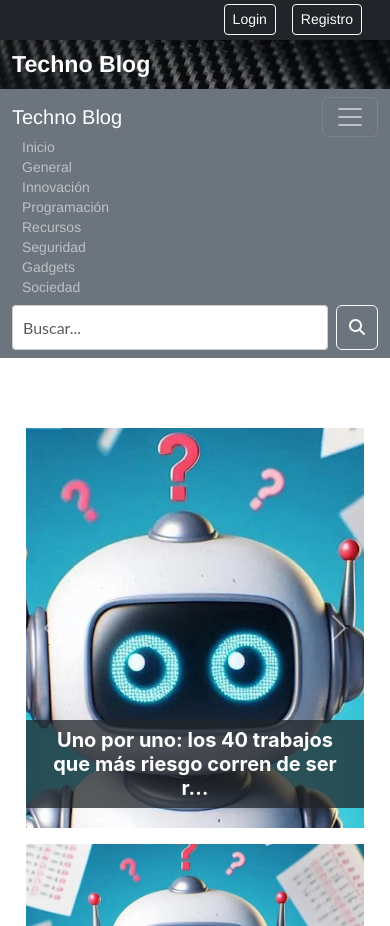
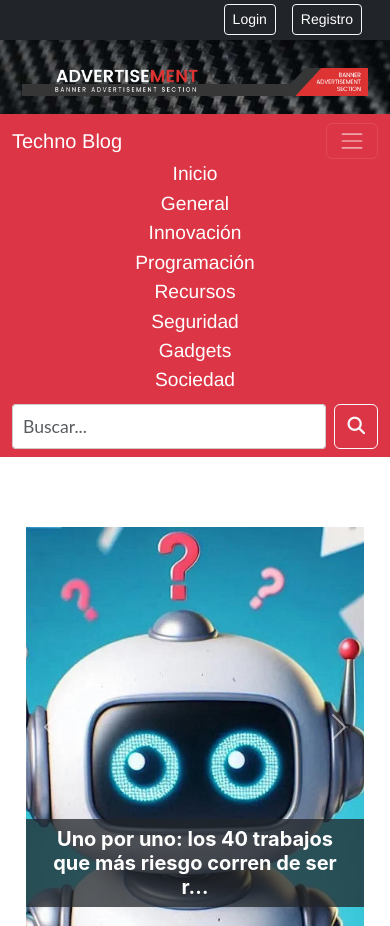
Before and after one commit to CHardy21/TF-Django, a Django app: page / in a window 390 px wide, after a click that opens the changed part. Shown: the top 926 px of the page. Run offline with Django 5.2, Linux system fonts and the light colour scheme; data comes from the database, SQL or seed files in the repository.

Commit message:
Header.html refactoring completed

```diff
--- a/static/css/my-style.css
+++ b/static/css/my-style.css
@@ -13,13 +13,16 @@ body {
   height: 40px;
   font-size: 0.9rem;
 }
+
 .top-user-bar a {
   color: white !important;
-  text-decoration: none; /* Opcional: elimina el subrayado */
+  text-decoration: none;
+  /* Opcional: elimina el subrayado */
 }
 
 .top-user-bar a:hover {
-  color: #f0f0f0; /* Opcional: color más claro al pasar el mouse */
+  color: #f0f0f0;
+  /* Opcional: color más claro al pasar el mouse */
 }
 
 
@@ -34,8 +37,95 @@ header {
   background-position: center;
 }
 
-.navbar-nav .nav-link {
+
+
+/* Pantallas grandes: branding y banner en la misma fila */
+.top-bar {
+  display: flex;
+  flex-wrap: nowrap;
+  align-items: center;
+  justify-content: space-between;
+}
+
+.site-banner img {
+  max-height: 100px;
+  height: auto;
+  width: auto;
+  padding: 10px;
+}
+
+/* Pantallas chicas: ocultar branding y centrar banner */
+@media (max-width: 768px) {
+  .site-branding {
+    display: none !important;
+  }
+
+  .top-bar {
+    flex-direction: column;
+    align-items: center;
+  }
+
+  .site-banner {
+    width: 100%;
+    display: flex;
+    justify-content: center;
+    margin-top: 10px;
+  }
+
+  .site-banner img {
+    max-width: 100%;
+    max-height: 120px;
+    height: auto;
+  }
+}
+
+
+/* Navbar styles */
+.navbar-brand,
+.navbar-brand:hover,
+.navbar-brand:focus,
+.navbar-brand:active {
+  color: #fff !important;
+  text-decoration: none;
+}
+
+.navbar-brand:hover {
+  text-shadow: 0 0 5px rgba(255, 255, 255, 0.6);
+}
+
+
+.navbar-nav {
+  height: 100%;
+  display: flex;
+  align-items: center;
+}
+
+.navbar .nav-link {
+  color: #fff !important;
+  font-size: 1.2rem !important;
   font-weight: 500;
+}
+
+.navbar .nav-link:hover {
+  color: #ffc107 !important;
+  transition: color 0.3s ease;
+}
+
+.navbar .nav-item {
+  height: 100%;
+  display: flex;
+  align-items: center;
+  border-bottom: 2px solid transparent;
+  transition: border-color 0.3s ease;
+}
+
+.navbar .nav-item:hover {
+  border-bottom: 2px solid #ffc107;
+}
+
+.navbar input[type="search"],
+.navbar button {
+  font-size: 1.1rem;
 }
 
 img.rounded-circle {
--- a/templates/base.html
+++ b/templates/base.html
@@ -13,8 +13,6 @@
     <meta charset="utf-8" />
     <meta name="viewport" content="width=device-width, initial-scale=1, shrink-to-fit=no" />
 
-    <script src="https://cdn.jsdelivr.net/npm/bootstrap@5.3.0/dist/js/bootstrap.bundle.min.js"></script>
-
     <!-- Bootstrap CSS v5.2.1 -->
     <link href="https://cdn.jsdelivr.net/npm/bootstrap@5.3.2/dist/css/bootstrap.min.css" rel="stylesheet" integrity="sha384-T3c6CoIi6uLrA9TneNEoa7RxnatzjcDSCmG1MXxSR1GAsXEV/Dwwykc2MPK8M2HN" crossorigin="anonymous" />
     <link rel="stylesheet" href="https://cdn.jsdelivr.net/npm/bootstrap-icons@1.10.5/font/bootstrap-icons.css" />
@@ -25,6 +23,7 @@
     <link rel="stylesheet" href="{% static 'css/my-style.css' %}?v={{ timestamp }}" />
 
     {% block extra_css %}
+
     {% endblock %}
   </head>
 
@@ -79,9 +78,7 @@
 
       <!-- Bootstrap JavaScript Libraries -->
       {% comment %} <script src="https://cdn.jsdelivr.net/npm/@popperjs/core@2.11.8/dist/umd/popper.min.js" integrity="sha384-I7E8VVD/ismYTF4hNIPjVp/Zjvgyol6VFvRkX/vR+Vc4jQkC+hVqc2pM8ODewa9r" crossorigin="anonymous"></script> {% endcomment %}
-      <script src="https://cdn.jsdelivr.net/npm/bootstrap@5.3.0/dist/js/bootstrap.bundle.min.js"></script>
-
-      <script src="https://cdn.jsdelivr.net/npm/bootstrap@5.3.2/dist/js/bootstrap.min.js" integrity="sha384-BBtl+eGJRgqQAUMxJ7pMwbEyER4l1g+O15P+16Ep7Q9Q+zqX6gSbd85u4mG4QzX+" crossorigin="anonymous"></script>
+      <script src="https://cdn.jsdelivr.net/npm/bootstrap@5.3.2/dist/js/bootstrap.bundle.min.js"></script>
     </div>
   </body>
 </html>
--- a/templates/header.html
+++ b/templates/header.html
@@ -1,33 +1,47 @@
 {% load static %}
 <header class="bg-dark text-white pt-2">
-  <div class="container-fluid d-flex justify-content-between align-items-center">
-    <!-- Branding -->
-    <div class="d-flex align-items-center">
-      <a href="/" class="text-white text-decoration-none fs-3 fw-bold">Techno Blog</a>
+  <!-- Top Bar -->
+  <div class="container-fluid top-bar d-flex flex-wrap align-items-center justify-content-between">
+    <!-- Branding (solo visible en pantallas medianas o mayores) -->
+    <div class="site-branding d-none d-md-flex align-items-center">
+      <a href="/" class="text-white text-decoration-none fs-1 fw-bold">Techno Blog</a>
+    </div>
+
+    <!-- Banner -->
+    <div class="site-banner">
+      <img src="{% static 'banners/banner-promo-demo.png' %}" alt="Banner promocional" class="img-fluid" />
     </div>
   </div>
 
   <!-- Navigation -->
-  <nav class="navbar navbar-expand-lg navbar-dark bg-secondary mt-2">
+  <nav class="navbar navbar-expand-lg navbar-dark bg-danger mt-2">
     <div class="container-fluid">
       <a class="navbar-brand d-lg-none" href="/">Techno Blog</a>
-      <button class="navbar-toggler" type="button" data-bs-toggle="collapse" data-bs-target="#mainNavbar">
-        <span class="navbar-toggler-icon"></span>
-      </button>
+      <button class="navbar-toggler" type="button" data-bs-toggle="collapse" data-bs-target="#mainNavbar"><span class="navbar-toggler-icon"></span></button>
 
       <div class="collapse navbar-collapse" id="mainNavbar">
         <ul class="navbar-nav me-auto mb-2 mb-lg-0">
-          <li class="nav-item"><a class="nav-link" href="/">Inicio</a></li>
-          <li class="nav-item"><a class="nav-link" href="/posts/">General</a></li>
-          <li class="nav-item"><a class="nav-link" href="/posts/categoria/2/">Innovación</a></li>
-          <li class="nav-item"><a class="nav-link" href="/posts/categoria/3/">Programación</a></li>
-          <li class="nav-item"><a class="nav-link" href="/posts/categoria/4/">Recursos</a></li>
-          <li class="nav-item"><a class="nav-link" href="/posts/categoria/5/">Seguridad</a></li>
-          <li class="nav-item"><a class="nav-link" href="/posts/categoria/6/">Gadgets</a></li>
-          <li class="nav-item"><a class="nav-link" href="/posts/categoria/7/">Sociedad</a></li>
+          <!-- Nav items... -->
+          <li class="nav-item">
+            <a class="nav-link" href="/">Inicio</a>
+          </li> <li class="nav-item">
+            <a class="nav-link" href="/posts/">General</a>
+          </li> <li class="nav-item">
+            <a class="nav-link" href="/posts/categoria/2/">Innovación</a>
+          </li> <li class="nav-item">
+            <a class="nav-link" href="/posts/categoria/3/">Programación</a>
+          </li> <li class="nav-item">
+            <a class="nav-link" href="/posts/categoria/4/">Recursos</a>
+          </li> <li class="nav-item">
+            <a class="nav-link" href="/posts/categoria/5/">Seguridad</a>
+          </li> <li class="nav-item">
+            <a class="nav-link" href="/posts/categoria/6/">Gadgets</a>
+          </li> <li class="nav-item">
+            <a class="nav-link" href="/posts/categoria/7/">Sociedad</a>
+          </li>
         </ul>
         <form class="d-flex" action="{% url 'search_post' %}" method="get">
-          <input class="form-control me-2" type="search" name="q" placeholder="Buscar..." aria-label="Buscar">
+          <input class="form-control me-2" type="search" name="q" placeholder="Buscar..." aria-label="Buscar" />
           <button class="btn btn-outline-light" type="submit"><i class="fa fa-search"></i></button>
         </form>
       </div>
```
